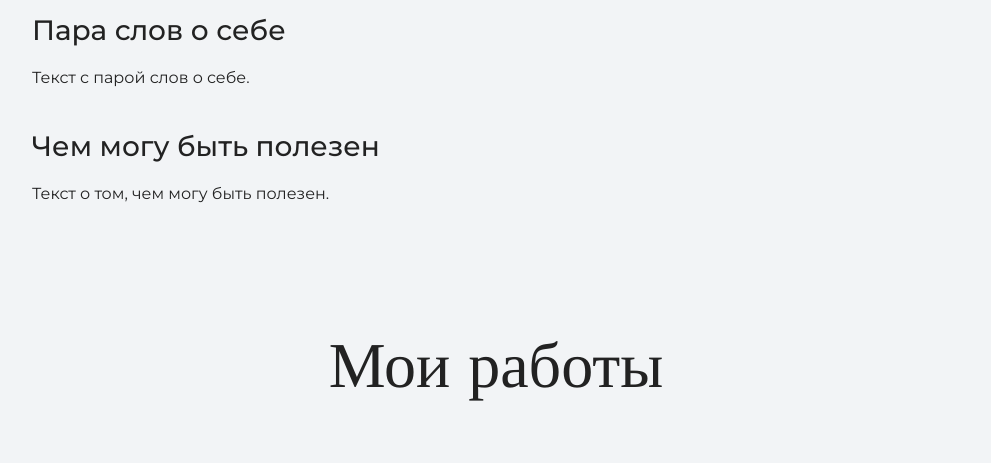
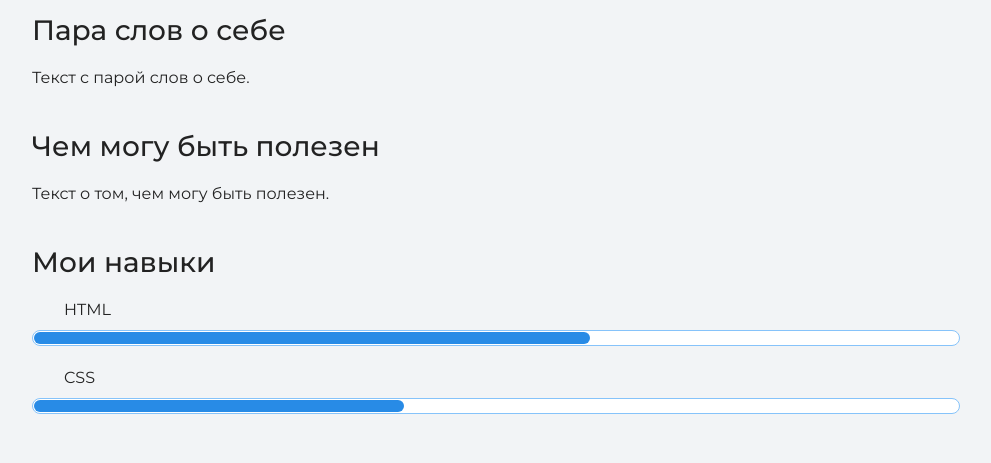
Before and after one commit to sergstorozhev1984/site_portfolio, a plain HTML site: page index.html in a window 1280 px wide. Shown: the part 1226-1689 px from the top of the page, without its empty margins (144-1135 px from the left). Drawn offline with nearby package versions, Linux system fonts and the light colour scheme.

Commit message:
Добавил блок навыков с процентами

```diff
--- a/index.html
+++ b/index.html
@@ -32,11 +32,29 @@
       <figure class="user-image">
         <img src="files/user.jpg" width="928" height="536" alt="Фотография Junior Developer">
       </figure>
-      <h3>Пара слов о себе</h3>
-      <p>Текст с парой слов о себе.</p>
-      <h3>Чем могу быть полезен</h3>
-      <p>Текст о том, чем могу быть полезен.</p>
+      <div>
+        <h3>Пара слов о себе</h3>
+        <p>Текст с парой слов о себе.</p>
+      </div>
+      <div>
+        <h3>Чем могу быть полезен</h3>
+        <p>Текст о том, чем могу быть полезен.</p>
+      </div>
+      <div class="skills">
+        <h3>Мои навыки</h3>
+        <dl class="skills-list">
+          <dt class="skill-html">HTML</dt>
+          <dd class="level">
+            <div style="width: 60%;">60%</div>
+          </dd>
+          <dt class="skill-css">CSS</dt>
+          <dd class="level">
+            <div style="width: 40%;">40%</div>
+          </dd>
+        </dl>
+      </div>
     </div>
+
   </section>
 
   <section class="portfolio">
```
